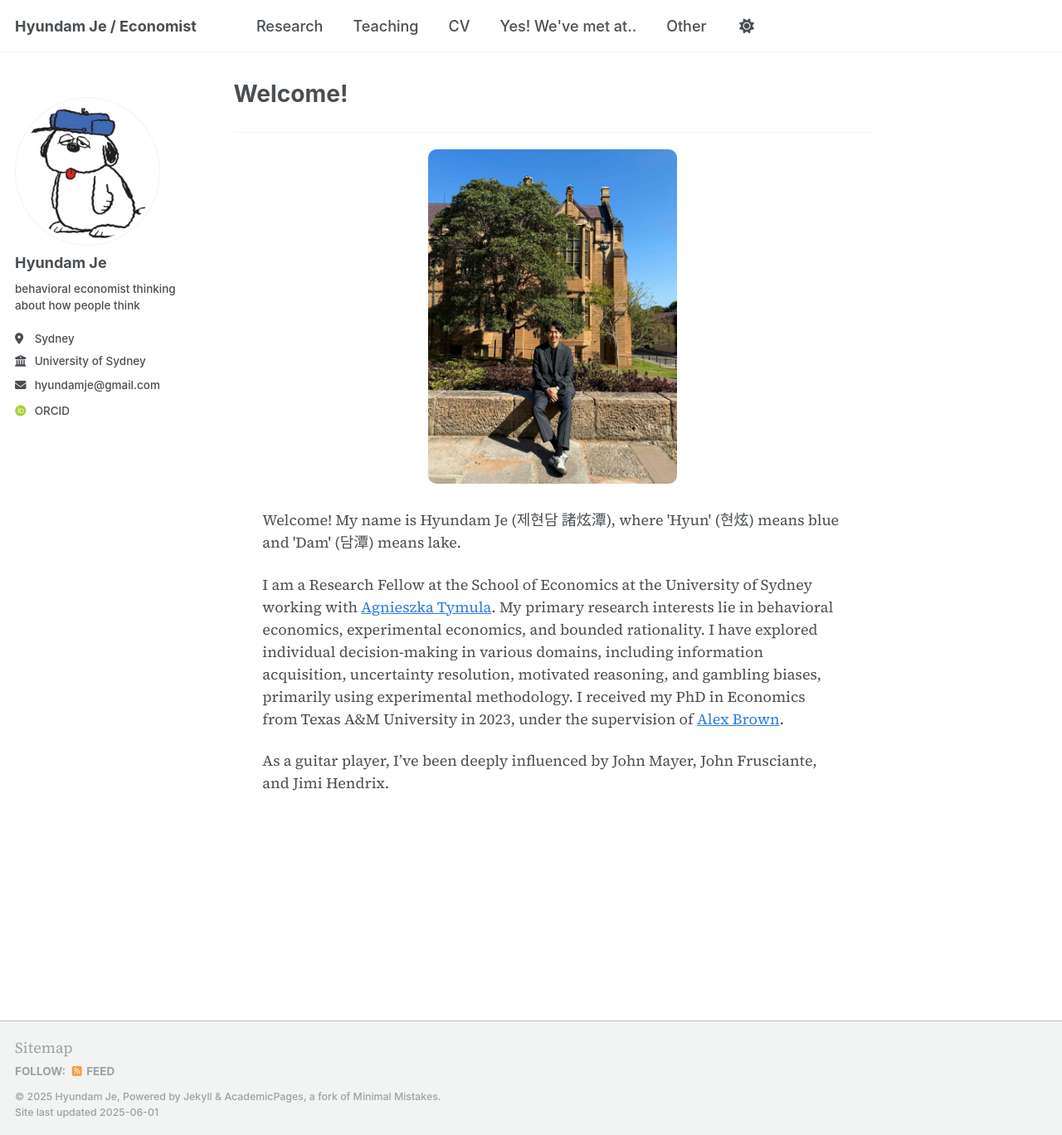
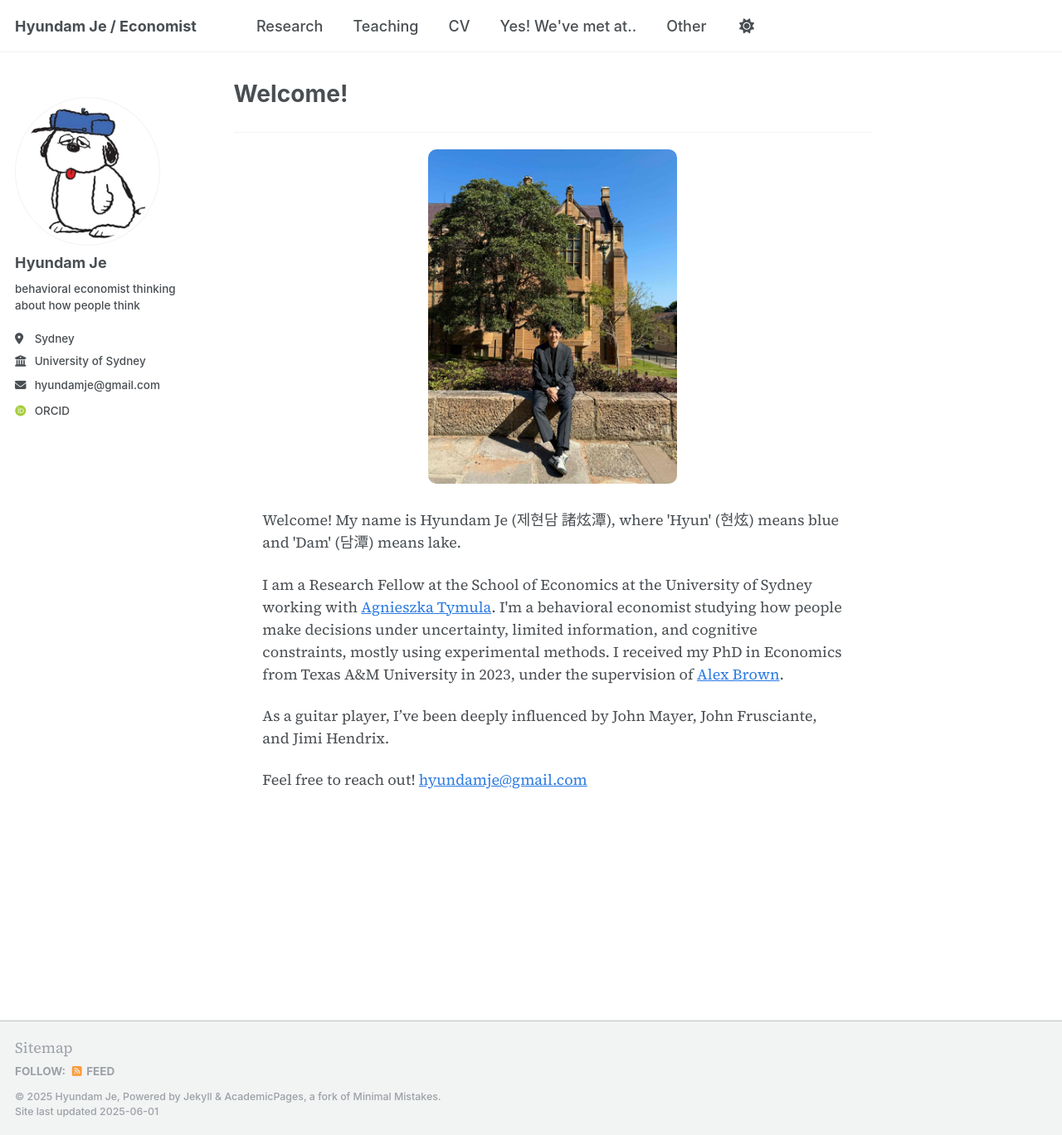
Before and after one commit to hyundamje/hyundamje.github.io, a Jekyll site: the page built from _pages/about.md, in a window 1280 px wide and 1368 px high. Shown: the whole window at 83% size. Built offline with Jekyll 4.4.1, drawn with Linux system fonts in a browser that asks for light colours; some web fonts are replaced.

Commit message:
Update about.md

```diff
--- a/_pages/about.md
+++ b/_pages/about.md
@@ -19,8 +19,10 @@ redirect_from:
 
   <p>Welcome! My name is Hyundam Je (제현담 諸炫潭), where 'Hyun' (현炫) means blue and 'Dam' (담潭) means lake.</p>
 
-  <p>I am a Research Fellow at the School of Economics at the University of Sydney working with <a href="https://www.tymula.com/agnieszka/" target="_blank">Agnieszka Tymula</a>. My primary research interests lie in behavioral economics, experimental economics, and bounded rationality. I have explored individual decision-making in various domains, including information acquisition, uncertainty resolution, motivated reasoning, and gambling biases, primarily using experimental methodology. I received my PhD in Economics from Texas A&M University in 2023, under the supervision of <a href="http://people.tamu.edu/~alexbrown/" target="_blank">Alex Brown</a>.</p>
+  <p>I am a Research Fellow at the School of Economics at the University of Sydney working with <a href="https://www.tymula.com/agnieszka/" target="_blank">Agnieszka Tymula</a>. I'm a behavioral economist studying how people make decisions under uncertainty, limited information, and cognitive constraints, mostly using experimental methods. I received my PhD in Economics from Texas A&M University in 2023, under the supervision of <a href="http://people.tamu.edu/~alexbrown/" target="_blank">Alex Brown</a>.</p>
 
   <p>As a guitar player, I’ve been deeply influenced by John Mayer, John Frusciante, and Jimi Hendrix.</p>
 
+   <p>Feel free to reach out!  <a href="mailto:hyundamje@gmail.com">hyundamje@gmail.com</a></p>
+
 </div>
```
